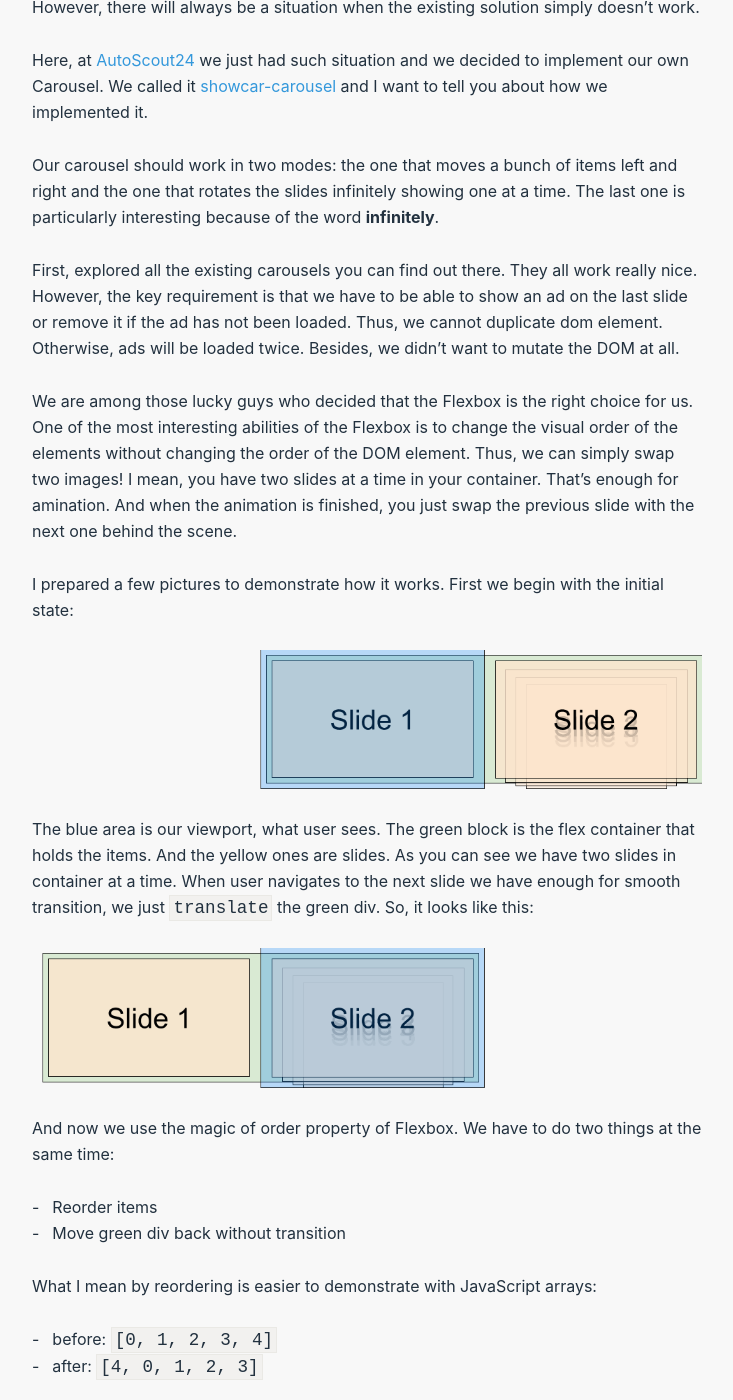
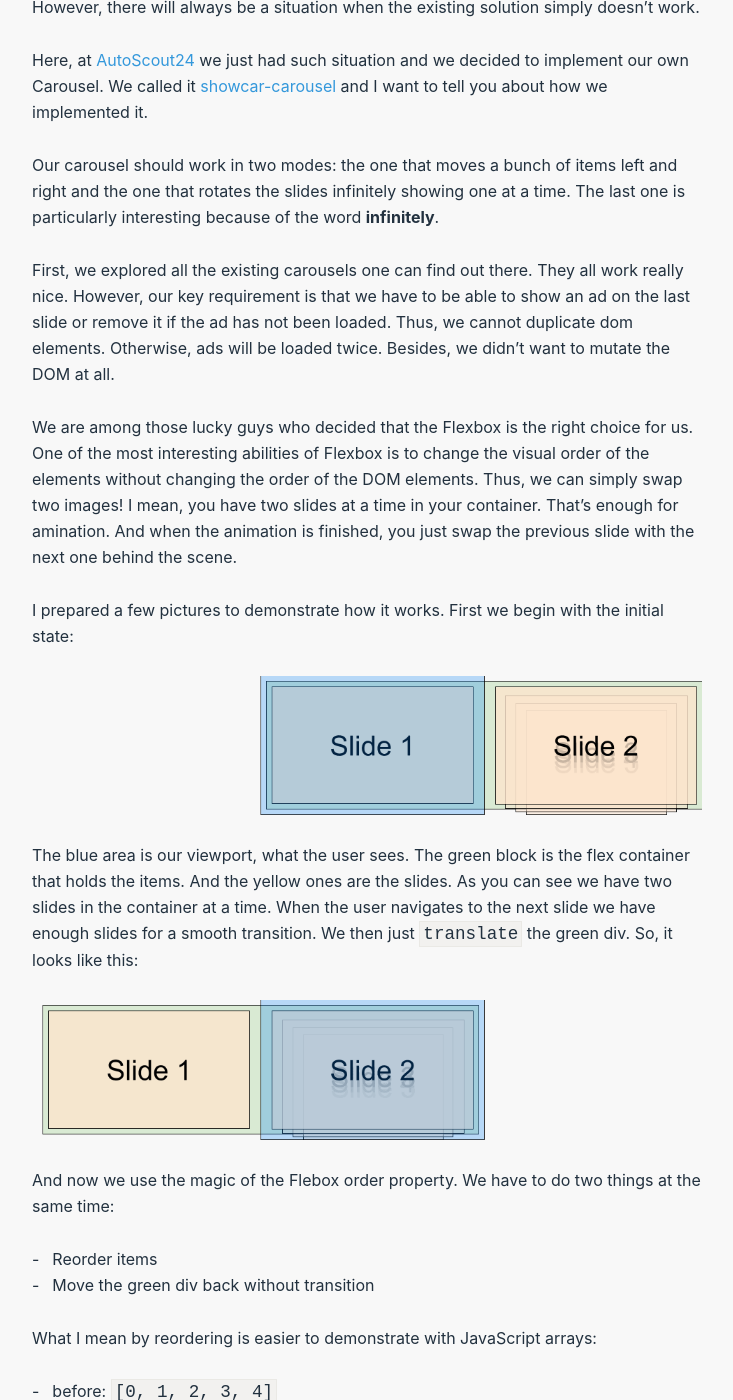
Before and after one commit to ivan-demchenko/ivan-demchenko.github.io, a Jekyll site: the page built from _posts/2016-08-30-one-more-way-to-implement-carousel.md, in a window 1280 px wide and 1400 px high, scrolled down 522 px. Shown: the whole window, without its empty margins (273-1006 px from the left). Built offline with Jekyll 4.4.1, drawn with Linux system fonts in a browser that asks for light colours; comment, search, counter and statistics services are not loaded; some of the changed text lies outside the part shown.

Commit message:
Some text polishing

```diff
--- a/_posts/2016-08-30-one-more-way-to-implement-carousel.md
+++ b/_posts/2016-08-30-one-more-way-to-implement-carousel.md
@@ -15,35 +15,35 @@
 
 Our carousel should work in two modes: the one that moves a bunch of items left and right and the one that rotates the slides infinitely showing one at a time. The last one is particularly interesting because of the word **infinitely**.
 
-First, explored all the existing carousels you can find out there. They all work really nice. However, the key requirement is that we have to be able to show an ad on the last slide or remove it if the ad has not been loaded. Thus, we cannot duplicate dom element. Otherwise, ads will be loaded twice. Besides, we didn't want to mutate the DOM at all.
+First, we explored all the existing carousels one can find out there. They all work really nice. However, our key requirement is that we have to be able to show an ad on the last slide or remove it if the ad has not been loaded. Thus, we cannot duplicate dom elements. Otherwise, ads will be loaded twice. Besides, we didn't want to mutate the DOM at all.
 
-We are among those lucky guys who decided that the Flexbox is the right choice for us. One of the most interesting abilities of the Flexbox is to change the visual order of the elements without changing the order of the DOM element. Thus, we can simply swap two images! I mean, you have two slides at a time in your container. That's enough for amination. And when the animation is finished, you just swap the previous slide with the next one behind the scene.
+We are among those lucky guys who decided that the Flexbox is the right choice for us. One of the most interesting abilities of Flexbox is to change the visual order of the elements without changing the order of the DOM elements. Thus, we can simply swap two images! I mean, you have two slides at a time in your container. That's enough for amination. And when the animation is finished, you just swap the previous slide with the next one behind the scene.
 
 I prepared a few pictures to demonstrate how it works. First we begin with the initial state:
 
 ![initial state]({{ site.url }}/assets/one-more-way-to-implement-carousel/1.1.png)
 
-The blue area is our viewport, what user sees. The green block is the flex container that holds the items. And the yellow ones are slides. As you can see we have two slides in container at a time. When user navigates to the next slide we have enough for smooth transition, we just `translate` the green div. So, it looks like this:
+The blue area is our viewport, what the user sees. The green block is the flex container that holds the items. And the yellow ones are the slides. As you can see we have two slides in the container at a time. When the user navigates to the next slide we have enough slides for a smooth transition. We then just `translate` the green div. So, it looks like this:
 
 ![initial state]({{ site.url }}/assets/one-more-way-to-implement-carousel/1.2.png)
 
-And now we use the magic of order property of Flexbox. We have to do two things at the same time:
+And now we use the magic of the Flebox order property. We have to do two things at the same time:
 
  - Reorder items
- - Move green div back without transition
+ - Move the green div back without transition
 
 What I mean by reordering is easier to demonstrate with JavaScript arrays:
 
  * before: `[0, 1, 2, 3, 4]`
  * after: `[4, 0, 1, 2, 3]`
 
-Thus, our first image becomes the last one and the second image become the fist one and so on. After reordering and jumping back the situation looks like this:
+Thus, our first image becomes the last one and the second image become the fist one and so on. After reordering and jumping back, the situation looks like this:
 
 ![initial state]({{ site.url }}/assets/one-more-way-to-implement-carousel/1.3.png)
 
 And we're ready to go to the next slide again.
 
-Okay, what about going backwards? Well, it is simple, you just have to do things in the reversed order:
+Okay, what about going backwards? Well, it is simple. You just have to do things in the reversed order:
 
  - reorder
  - jump
```
